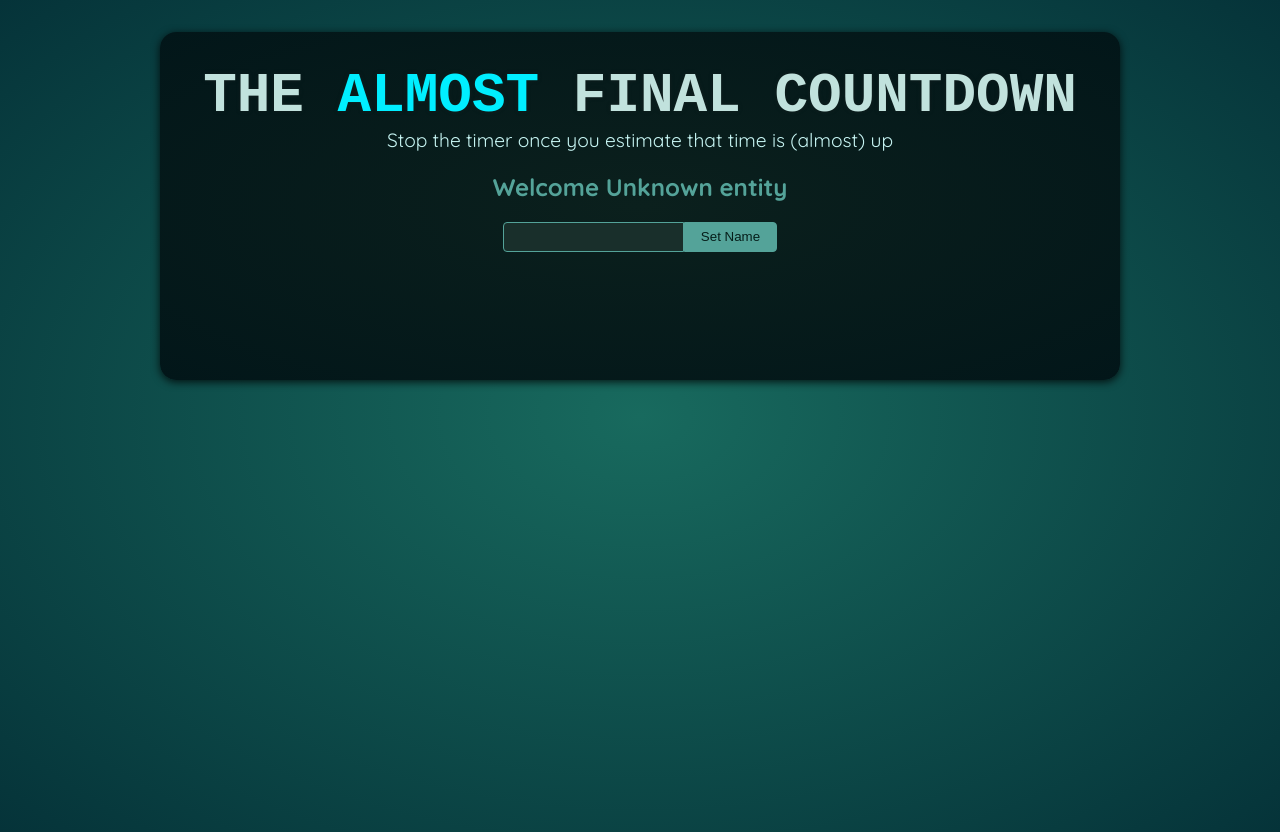
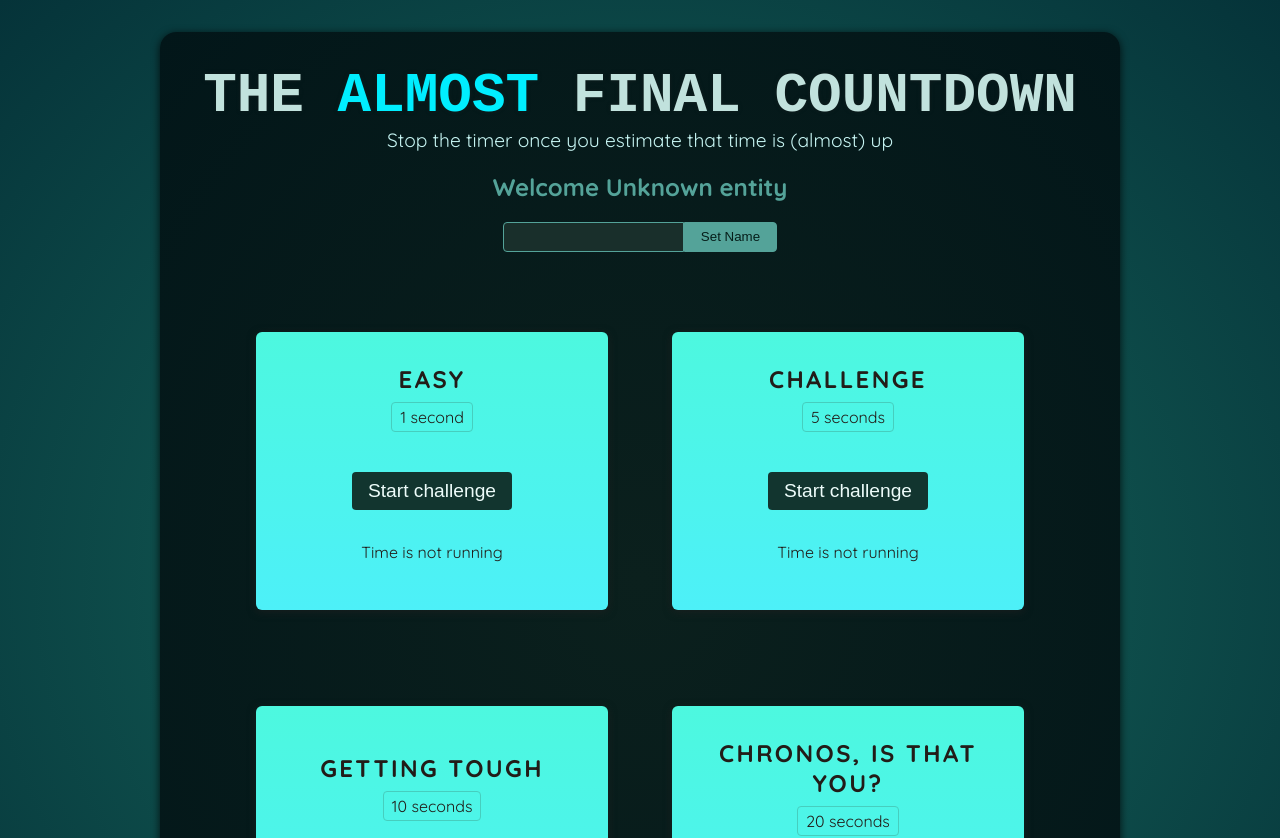
Before and after one commit to JamesBracken/TimeEstimateGame, a React (Vite) app: page / in a window 1280 px wide. Shown: the top 838 px of the page. Built offline with nearby package versions, Linux system fonts and the light colour scheme; a web font is replaced by a local one.

Commit message:
Added timer component

```diff
--- a/src/App.jsx
+++ b/src/App.jsx
@@ -1,10 +1,18 @@
 import Player from './components/Player.jsx';
+import TimerChallenge from './components/TimerChallenge.jsx';
 
 function App() {
   return (
     <>
       <Player />
-      <div id="challenges"></div>
+      <div id="challenges">
+        <TimerChallenge title='Easy' targetTime={1}/>
+        <TimerChallenge title='Challenge' targetTime={5}/>
+        <TimerChallenge title='Getting tough' targetTime={10}/>
+        <TimerChallenge title='Chronos, is that you?' targetTime={20}/>
+
+
+      </div>
     </>
   );
 }
--- /dev/null
+++ b/src/components/TimerChallenge.jsx
@@ -0,0 +1,30 @@
+import { useState } from "react"
+
+export default function TimerChallenge({title, targetTime}){
+    const [timerStarted, setTimerStarted] = useState(false)
+    const [timerExpired, setTimerExpired] = useState(false)
+
+    function handleChallengeStart(){
+        setTimerStarted(true)
+        setTimeout( () => {
+            setTimerExpired(true)
+            setTimerStarted(false)
+        }, targetTime*1000);
+    }
+    function handleChallengeEnd(){
+        setTimerExpired(false)
+    }
+    return( <section className='challenge'>
+        <h2>{title}</h2>
+        {timerExpired && <p>You lost!</p>}
+        <p className='challenge-time'>
+            {targetTime} second{targetTime > 1 ? 's' : ''}
+        </p>
+        <p>
+            <button onClick={timerExpired ? handleChallengeEnd : handleChallengeStart  }>{timerStarted ? 'End' : 'Start'} challenge</button>
+        </p>
+        <p className={timerStarted ? 'active' : undefined}>
+            {timerStarted ? 'Time is running' : 'Time is not running'}
+        </p>
+    </section>)
+}
```
